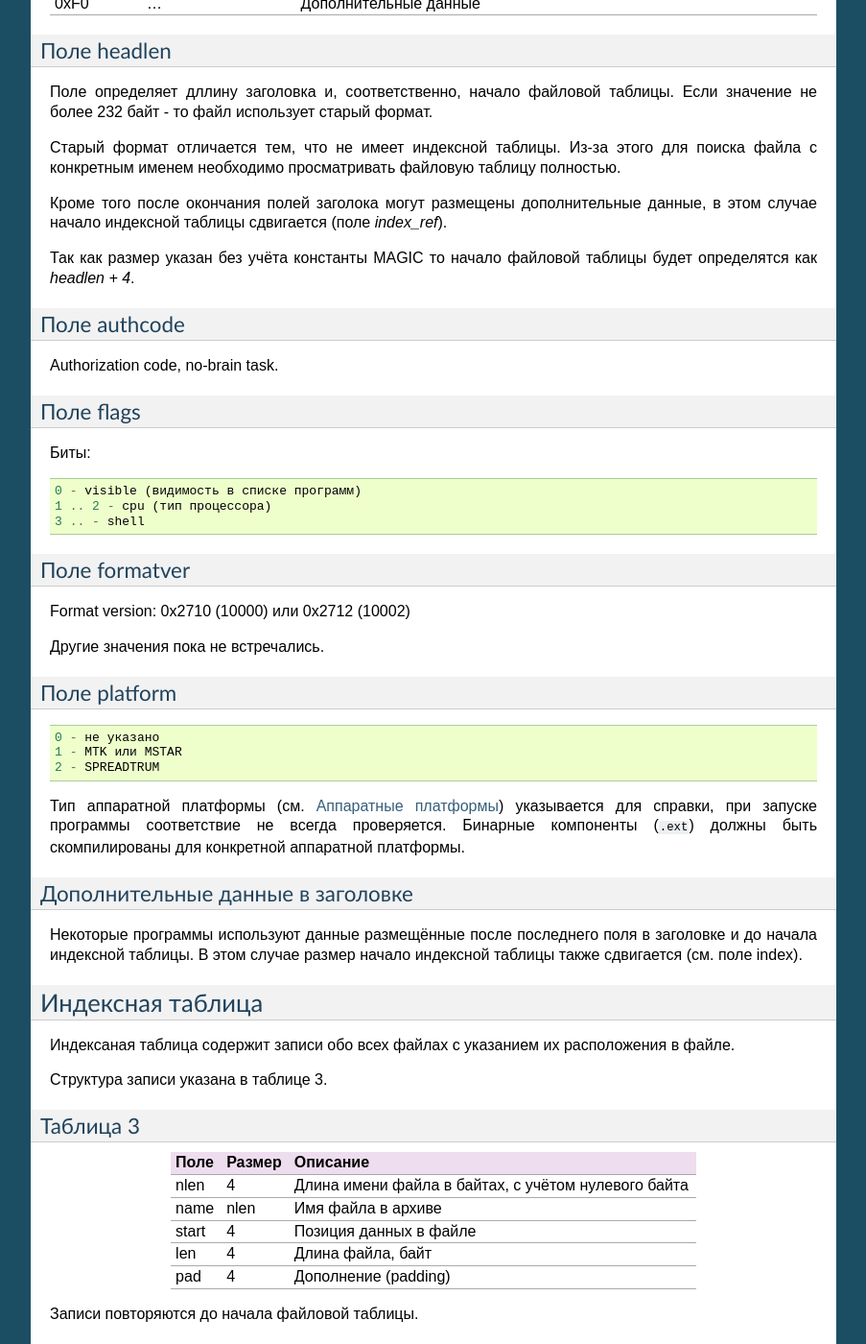
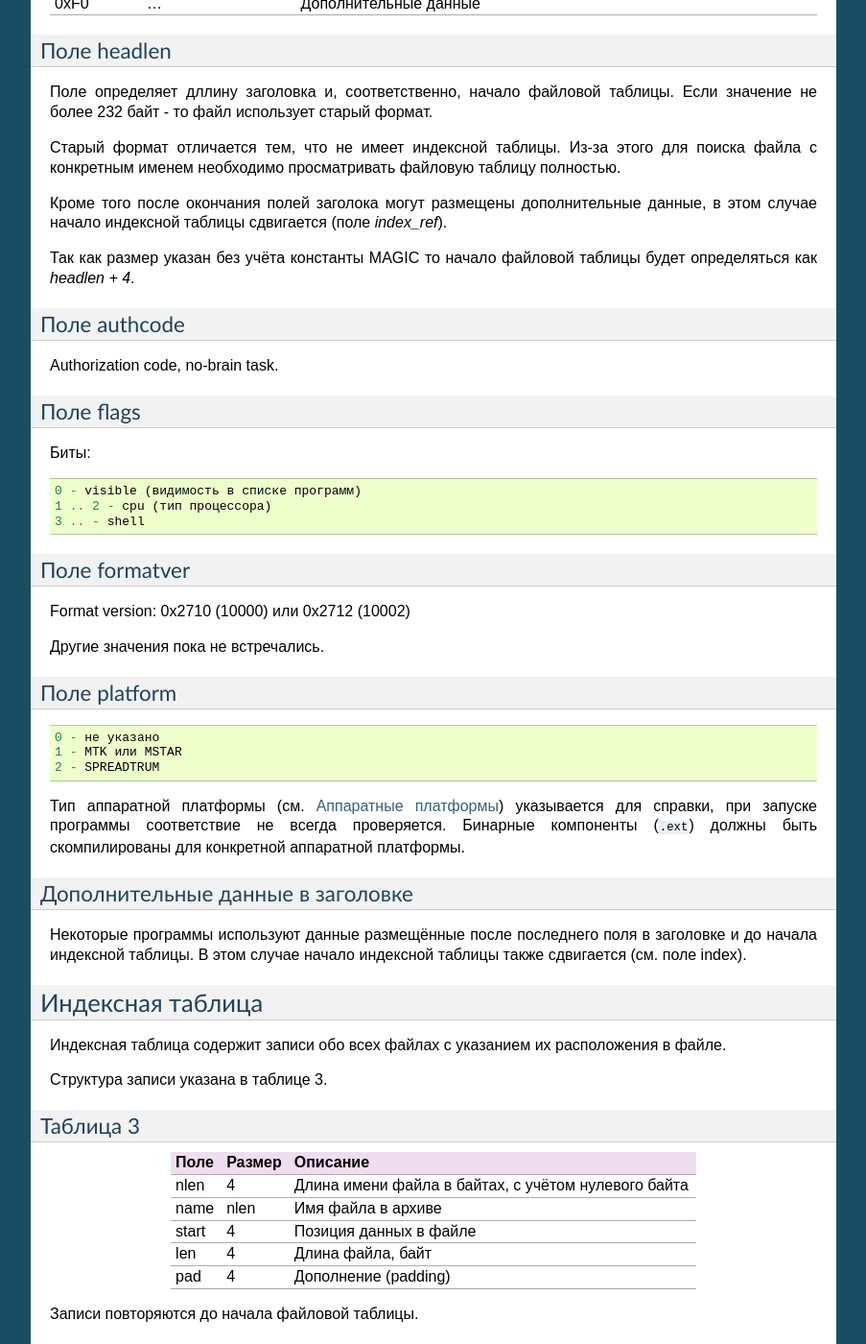
Before and after one commit to d-free-j/mrp-docs-ru, a Sphinx documentation site: the page built from source/02_files/mrp_file.rst, in a window 1280 px wide and 1400 px high, scrolled down 1446 px. Shown: the whole window at 96% size, without its empty margins (198-1101 px from the left). Built offline with Sphinx 7.4.7, drawn with Linux system fonts in a browser that asks for light colours.

Commit message:
fix typos

```diff
--- a/source/02_files/mrp_file.rst
+++ b/source/02_files/mrp_file.rst
@@ -117,7 +117,7 @@ MAGIC
 в этом случае начало индексной таблицы сдвигается (поле `index_ref`).
 
 Так как размер указан без учёта константы MAGIC то начало файловой таблицы будет
-определятся как `headlen + 4`.
+определяться как `headlen + 4`.
 
 Поле authcode
 ~~~~~~~~~~~~~
@@ -162,14 +162,14 @@ Format version: 0x2710 (10000) или 0x2712 (10002)
 ~~~~~~~~~~~~~~~~~~~~~~~~~~~~~~~~~
 
 Некоторые программы используют данные размещённые после последнего поля в
-заголовке и до начала индексной таблицы. В этом случае размер начало индексной
-таблицы также сдвигается (см. поле index).
+заголовке и до начала индексной таблицы. В этом случае начало индексной таблицы
+также сдвигается (см. поле index).
 
 
 Индексная таблица
 -----------------
 
-Индексаная таблица содержит записи обо всех файлах с указанием их расположения
+Индексная таблица содержит записи обо всех файлах с указанием их расположения
 в файле.
 
 Структура записи указана в таблице 3.
```
